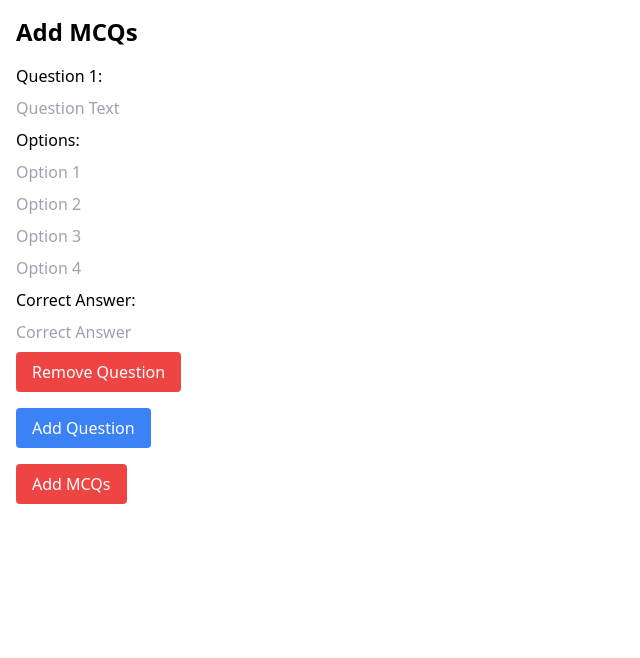
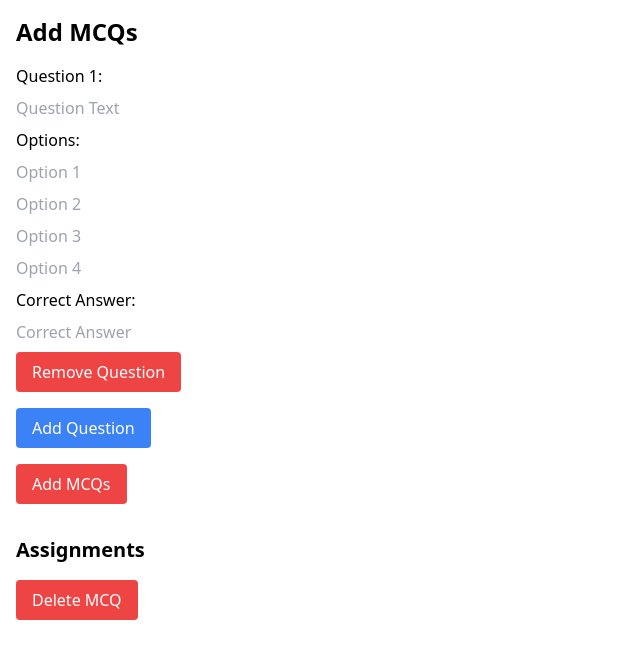
Before and after one commit to harshit0571/Admin-Panel-Course-Managment, a Next.js app: page /add-module-assignments in a window 1280 px wide. Shown: the top 658 px of the page, without its empty margins (0-640 px from the left). Built offline with nearby package versions, Linux system fonts and the light colour scheme.

Commit message:
mcq and assigment delete working

```diff
--- a/api.js
+++ b/api.js
@@ -1,7 +1,7 @@
 // export const apiLink = "http://13.201.47.128:9000";
-export const apiLink = "https://course-managment-api.vercel.app";
-// export const apiLink =
-//   "https://course-managment-gt6kpkr61-harshit0571.vercel.app";
+// export const apiLink = "https://course-managment-api.vercel.app";
+export const apiLink =
+  "https://course-managment-gt6kpkr61-harshit0571.vercel.app";
 // export const apiLink = "http://localhost:9000";
 //top is for production
 //bottom for local
--- a/app/add-module-assignments/page.js
+++ b/app/add-module-assignments/page.js
@@ -1,7 +1,7 @@
 "use client";
 
 import { useSearchParams } from "next/navigation";
-import { useState } from "react";
+import { useEffect, useState } from "react";
 import axios from "axios";
 import { apiLink } from "@/api";
 const AddModuleAssignmentsPage = () => {
@@ -43,6 +43,20 @@ const AddMCQForm = ({ courseId, moduleId }) => {
     const newQuestions = [...questions];
     newQuestions.splice(index, 1);
     setQuestions(newQuestions);
+  };
+
+  const handleDeleteMCQs = async () => {
+    try {
+      const res = await axios.delete(
+        apiLink + `/course/${courseId}/modules/${moduleId}/assignments`
+      );
+      console.log(res, "d");
+
+      // After successfully deleting MCQs, you may want to update the UI accordingly.
+      // For simplicity, we'll just refetch the assignments.
+    } catch (error) {
+      console.error("Error deleting MCQs:", error);
+    }
   };
 
   const handleSubmit = async (e) => {
@@ -130,6 +144,18 @@ const AddMCQForm = ({ courseId, moduleId }) => {
           Add MCQs
         </button>
       </form>
+
+      {/* Display assignments with delete buttons */}
+      <div className="mt-8">
+        <h3 className="text-xl font-bold mb-4">Assignments</h3>
+
+        <button
+          onClick={() => handleDeleteMCQs()}
+          className="bg-red-500 text-white px-4 py-2 rounded"
+        >
+          Delete MCQ
+        </button>
+      </div>
     </div>
   );
 };
```
